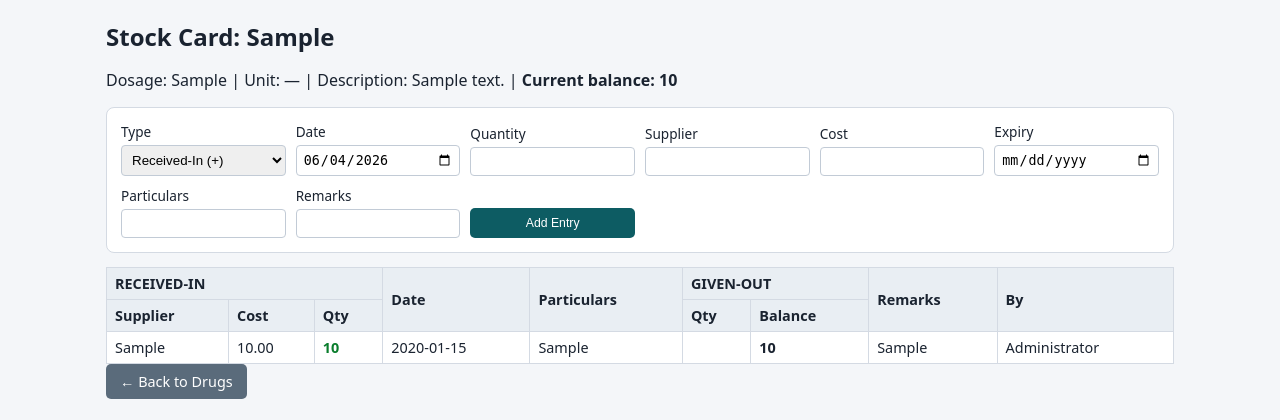
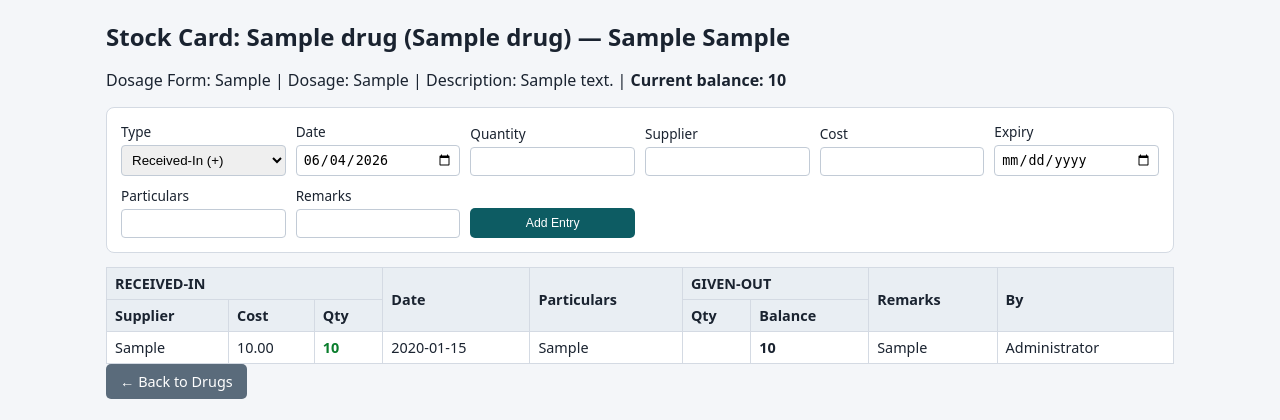
Before and after one commit to devnetechn/pharmacy, a PHP site: page /pharmacy/stock_card.php?drug_id=1 in a window 1280 px wide. Shown: the part 42-462 px from the top of the page. Run offline with PHP 8.4, Linux system fonts and the light colour scheme; a user stored in the database is signed in; data comes from the database, SQL or seed files in the repository; tables that the repository leaves empty hold one stand-in row (values such as "Sample post"); data that the repository does not hold is empty.

Commit message:
feat: stock card uses new drug fields

```diff
--- a/public/stock_card.php
+++ b/public/stock_card.php
@@ -25,12 +25,12 @@ $rows = $stmt->fetchAll();
 $balance = current_balance($pdo, $drugId);
 
 $flash = $_GET['err'] ?? '';
-$pageTitle = 'Stock Card — ' . $drug['name'];
+$pageTitle = 'Stock Card — ' . $drug['generic_name'];
 require __DIR__ . '/../includes/header.php';
 ?>
-<h1>Stock Card: <?= htmlspecialchars($drug['name']) ?><?= $drug['dosage'] ? ' ' . htmlspecialchars($drug['dosage']) : '' ?></h1>
-<p>Dosage: <?= htmlspecialchars($drug['dosage'] ?: '—') ?> |
-   Unit: <?= htmlspecialchars($drug['unit'] ?: '—') ?> |
+<h1>Stock Card: <?= htmlspecialchars(drug_label($drug)) ?></h1>
+<p>Dosage Form: <?= htmlspecialchars($drug['dosage_form'] ?: '—') ?> |
+   Dosage: <?= htmlspecialchars($drug['dosage'] ?: '—') ?> |
    Description: <?= htmlspecialchars($drug['description'] ?: '—') ?> |
    <strong>Current balance: <?= $balance ?></strong></p>
 <?php if ($flash): ?><div class="alert danger"><?= htmlspecialchars($flash) ?></div><?php endif; ?>
```
